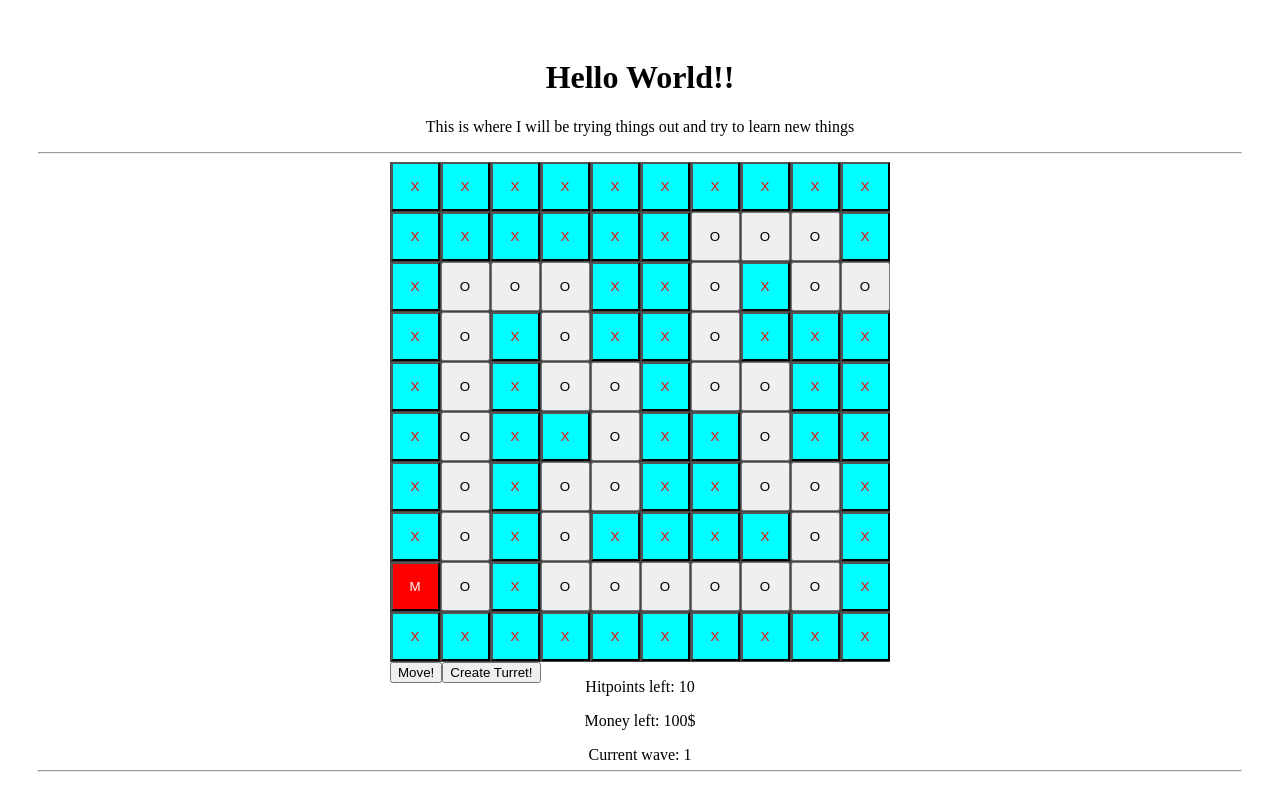
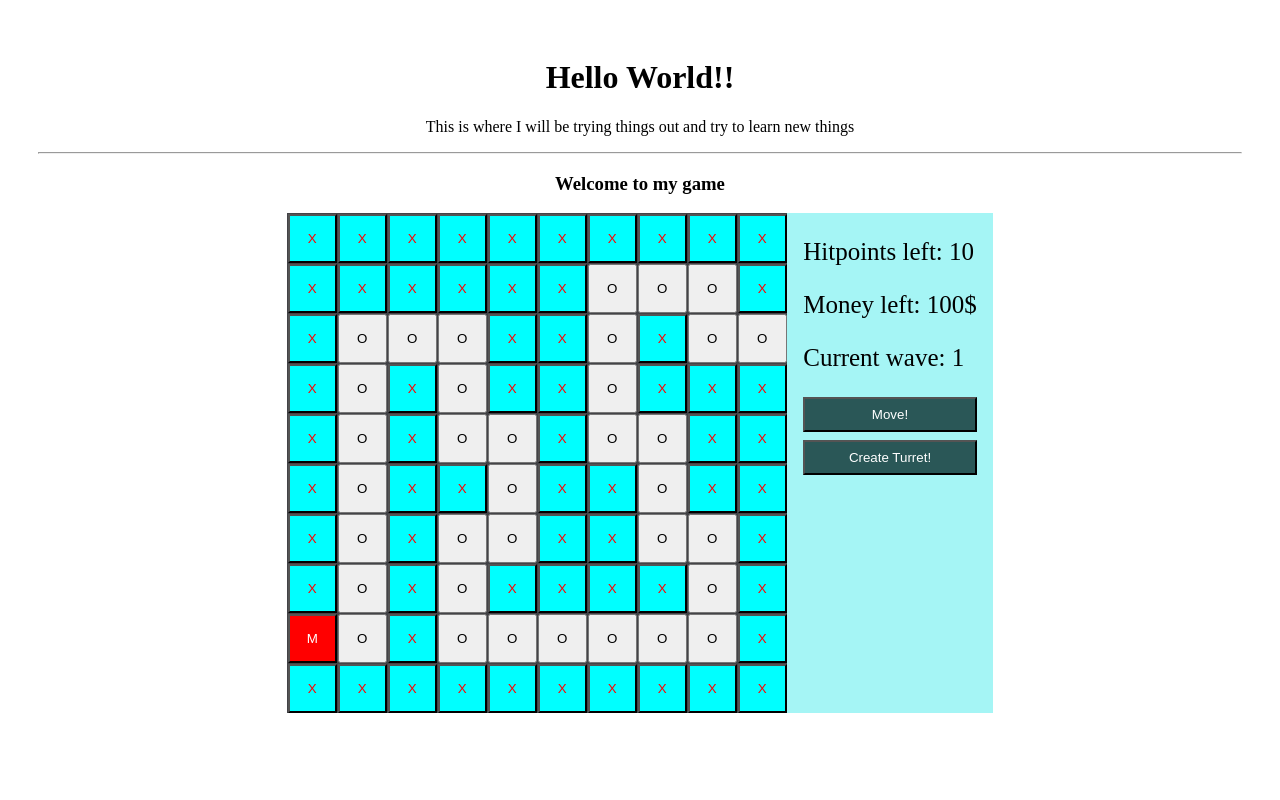
Before and after one commit to OFFLlNE/100-days, a React app: page / in a window 1280 px wide. Shown: the top 800 px of the page. Built offline with nearby package versions, Linux system fonts and the light colour scheme.

Commit message:
Turret creation with money

```diff
--- a/src/components/Game/Game.scss
+++ b/src/components/Game/Game.scss
@@ -1,15 +1,30 @@
 .game {
   height: 600px;
+  display: flex;
+  justify-content: center;
+  flex-wrap: wrap;
 
   &--board {
-    margin: 0 auto;
     background-color: rgb(67, 67, 71);
     width: 500px;
     height: 500px;
   }
 
   &--stats {
-    text-align: center;
+    padding: 0px 16px;
+    height: 500px;
+    background-color: rgb(165, 245, 245);
+    font-size: 25px;
+
+    button {
+      display: block;
+      width: 100%;
+      margin-top: 8px;
+      background-color: rgb(42, 87, 87);
+      color: white;
+      padding: 8px;
+      font-weight: 400;
+    }
   }
 
   &--field-element {
@@ -37,3 +52,12 @@
     cursor: pointer;
   }
 }
+
+.T {
+  color: black;
+  background-color: brown;
+}
+
+h3 {
+  text-align: center;
+}
--- a/src/components/Game/Game.tsx
+++ b/src/components/Game/Game.tsx
@@ -3,9 +3,9 @@ import classNames from 'classnames';
 import { GAME_FIELD, MOVEMENT_PATH } from './Game.contants';
 
 import './Game.scss';
+import { userInfo } from 'os';
 
 // TODO:
-// Add tower creation
 
 // Move on Game tick
 // Add block detection around the tower
@@ -18,6 +18,7 @@ const Game = (): JSX.Element => {
   const [money, setMoney] = useState(100);
   const [wave, setWave] = useState(1);
   const [isPlacingTurret, setIsPlacingTurret] = useState(false);
+  const [alert, setAlert] = useState('Welcome to my game');
 
   const move = (xCoord: number, yCoord: number) => {
     const currentIndex = getCurrentPositionOnPath(xCoord, yCoord);
@@ -57,35 +58,57 @@ const Game = (): JSX.Element => {
     return moveToTheBeginning();
   };
 
+  const placeTurret = ({ x, y }) => {
+    const currentGameField = [...gameField];
+    currentGameField[x][y] = 'T';
+    setGameField(currentGameField);
+  };
+
+  const startPlacingTurret = () => {
+    if (money >= 25) {
+      setIsPlacingTurret(true);
+      setMoney(money - 25);
+    } else {
+      setAlert('No money!');
+    }
+  };
+
   return (
+    <>
+      <h3>{alert}</h3>
       <div className="game">
         <div className="game--board">
           {gameField.map((fieldRow, rowIndex) =>
             fieldRow.map((fieldElement, elementIndex) => (
               <FieldElement
                 key={rowIndex.toString() + elementIndex.toString()}
+                coordinateString={rowIndex.toString() + elementIndex.toString()}
                 content={fieldElement}
                 isPlacingTurret={isPlacingTurret}
                 turretInProgress={setIsPlacingTurret}
+                placeTurret={placeTurret}
               />
             )),
           )}
-        <button onClick={() => moveM()}>Move!</button>
-        <button onClick={() => setIsPlacingTurret(true)}>Create Turret!</button>
         </div>
         <div className="game--stats">
           <p>Hitpoints left: {playerHealth}</p>
           <p>Money left: {money}$</p>
           <p>Current wave: {wave}</p>
+          <button onClick={() => moveM()}>Move!</button>
+          <button onClick={() => startPlacingTurret()}>Create Turret!</button>
         </div>
       </div>
+    </>
   );
 };
 
 const FieldElement = (prop: {
+  coordinateString: string;
   content: string;
   isPlacingTurret: boolean;
   turretInProgress;
+  placeTurret;
 }): JSX.Element => {
   return (
     <button
@@ -96,8 +119,10 @@ const FieldElement = (prop: {
       onClick={(e) => {
         const buttonClickedOn = e.target as HTMLInputElement;
         if (buttonClickedOn.innerHTML === 'F') {
-          buttonClickedOn.innerHTML = 'T';
-          // Need to actually change state of that button to class T and content T
+          prop.placeTurret({
+            x: prop.coordinateString.split('')[0],
+            y: prop.coordinateString.split('')[1],
+          });
           prop.turretInProgress(false);
         }
       }}
```
Lines whose indentation alone changed are shown as unchanged.
